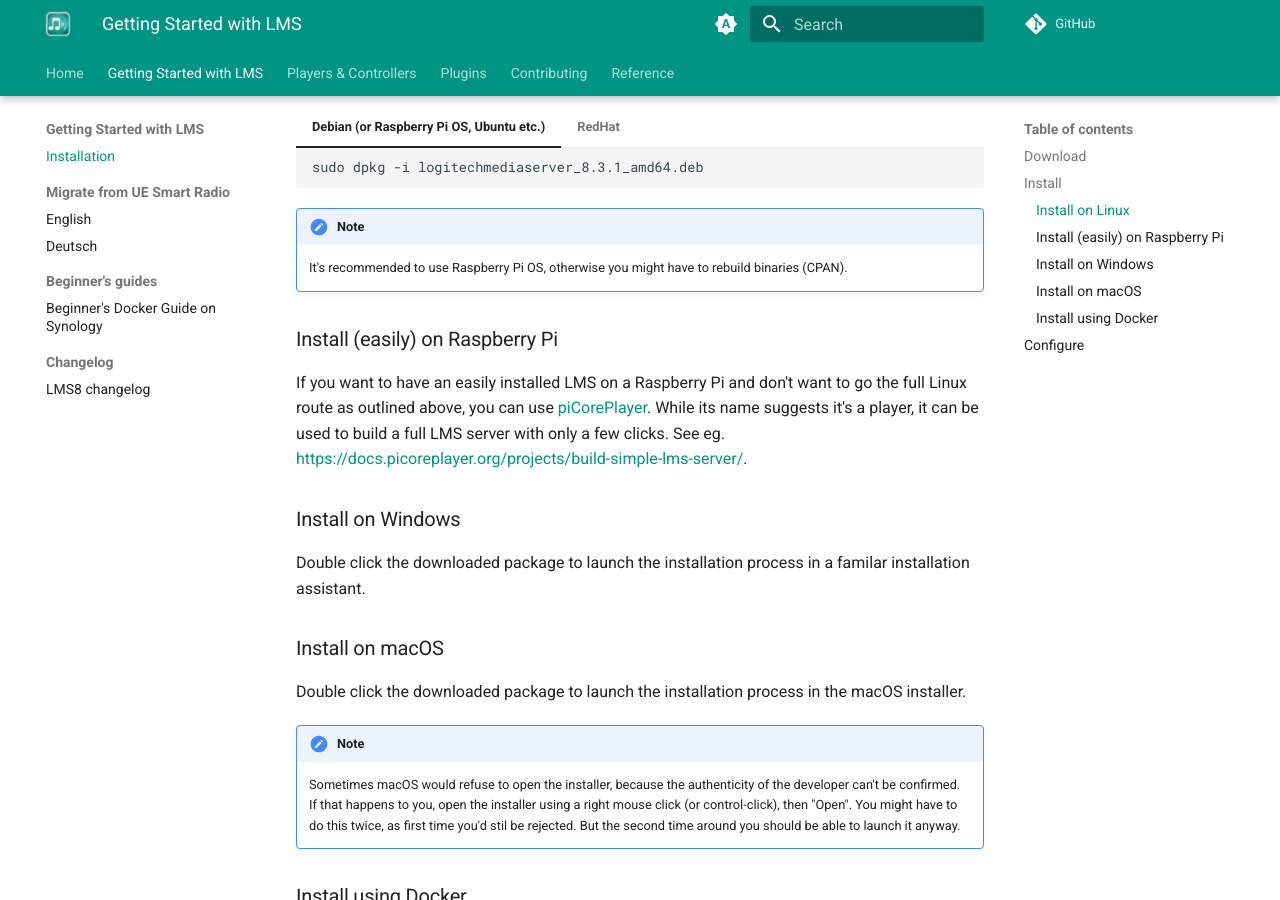
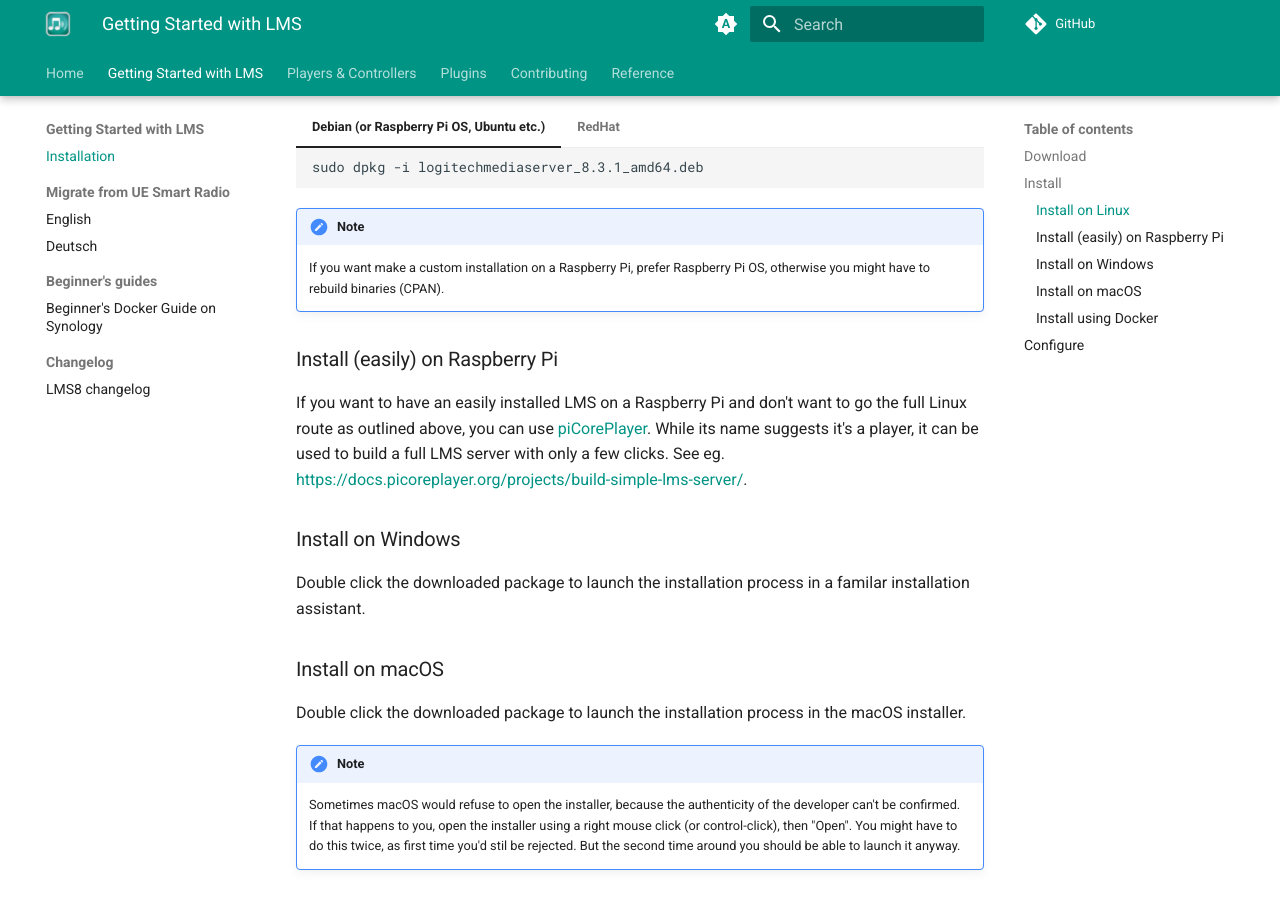
Before and after one commit to LMS-Community/lms-community.github.io, an MkDocs documentation site: the page built from docs/getting-started/index.md, in a window 1280 px wide and 900 px high, scrolled down 777 px. Built offline with MkDocs 1.6.1 and Material for MkDocs 9.7.7, drawn with Linux system fonts in a browser that asks for light colours; comment, search, counter and statistics services are not loaded.

Commit message:
Update index.md
comment on PR

````diff
--- a/docs/getting-started/index.md
+++ b/docs/getting-started/index.md
@@ -38,7 +38,7 @@
     ```
 
 !!! note
-    It's recommended to use Raspberry Pi OS, otherwise you might have to rebuild binaries (CPAN).
+    If you want make a custom installation on a Raspberry Pi, prefer Raspberry Pi OS, otherwise you might have to rebuild binaries (CPAN).
 
 ### Install (easily) on Raspberry Pi
 
````
